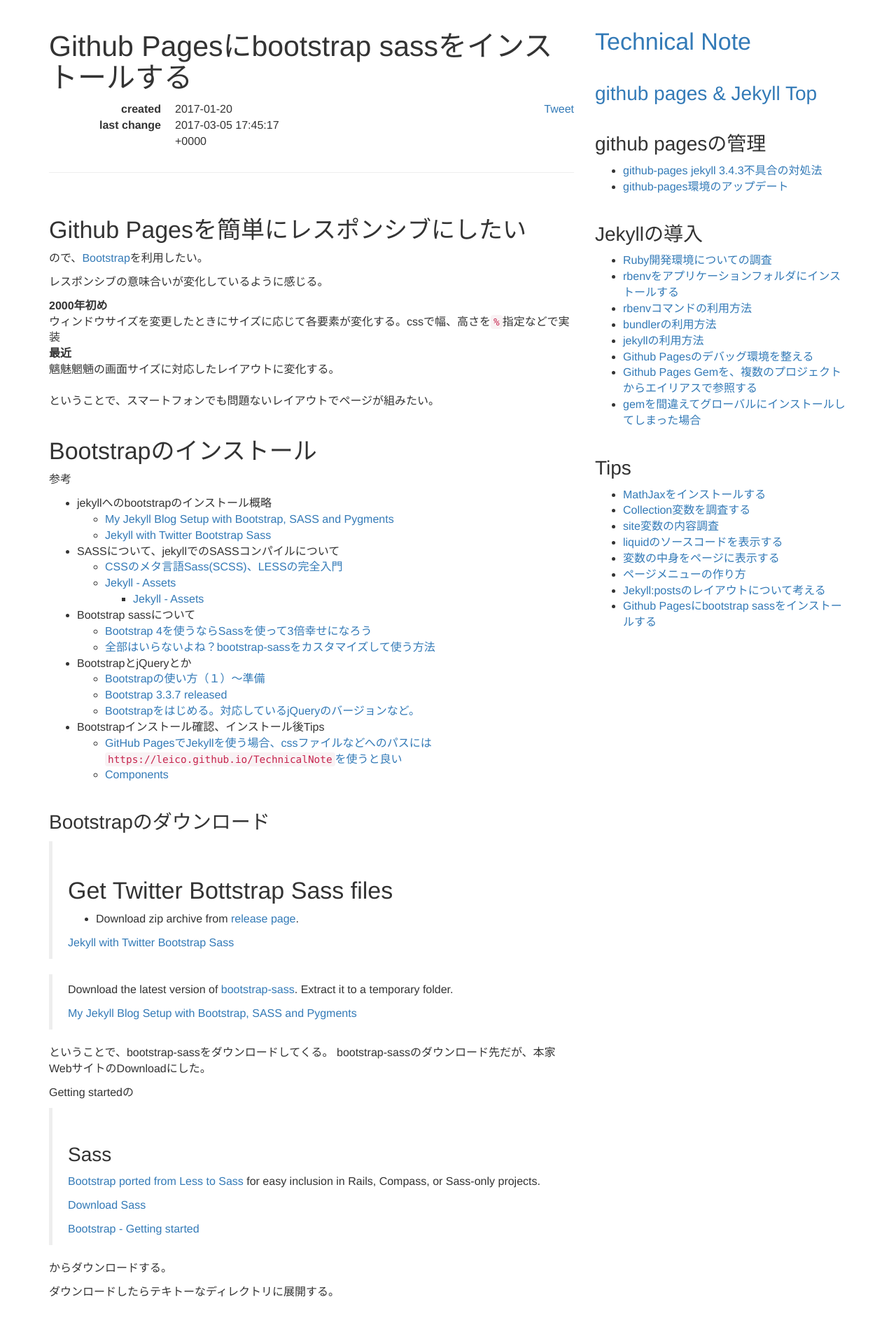
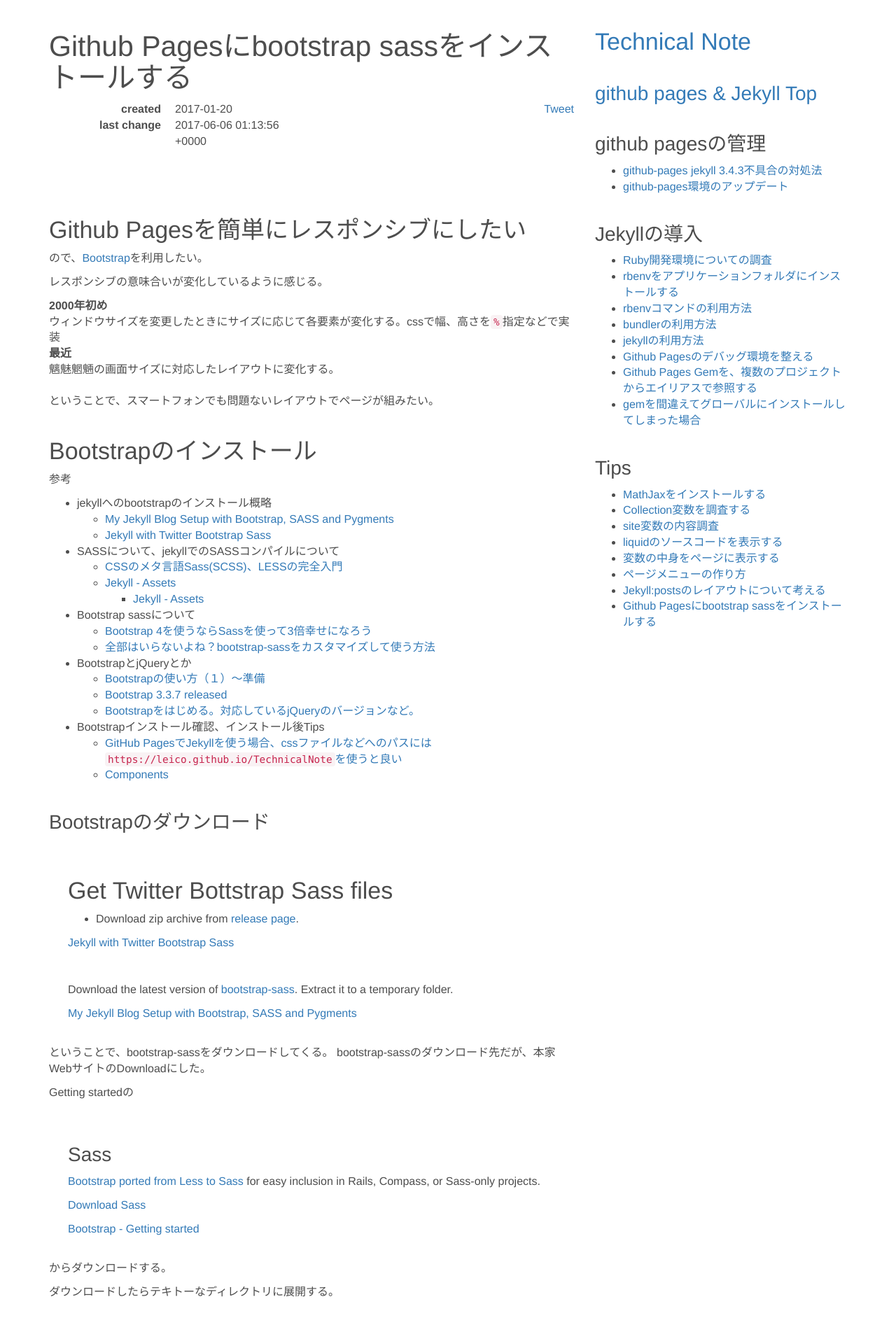
Before and after one commit to leico/TechnicalNote, a Jekyll site: the page built from _Jekyll/jekyll-bootstrap-install.md, in a window 1280 px wide. Shown: the top 1896 px of the page at 70% size. Built offline with Jekyll 4.4.1, drawn with Linux system fonts in a browser that asks for light colours; comment, search, counter and statistics services are not loaded.

Commit message:
fix link connection & edit color

```diff
--- a/_Jekyll/jekyll-bootstrap-install.md
+++ b/_Jekyll/jekyll-bootstrap-install.md
@@ -2,7 +2,7 @@
 layout : post
 title  : Github Pagesにbootstrap sassをインストールする
 date : 2017/01/20
-lastchange : 2017-03-05 17:45:17.
+lastchange : 2017-06-06 01:13:56.
 tags   :
   - jekyll
   - ruby
@@ -519,4 +519,6 @@
 
 このソースコードを入れてボタンとアイコンがちゃんと設定されるか確認する。
 
-![スクリーンショット]({% link _Jekyll/images/jekyll-bootstrap-install/ss.png %})
+{% capture url %}{{ site.github.url }}{% link _Jekyll/images/jekyll-bootstrap-install/ss.png %}{% endcapture %}
+{% assign caption = '' | markdownify %}
+{% include thumbnail.html url=url caption=caption %}
--- a/css/style.sass
+++ b/css/style.sass
@@ -1,5 +1,7 @@
 ---
 ---
+
+$gray-base : #1a1a1a
 
 $font-size-base : 16px
 
```
